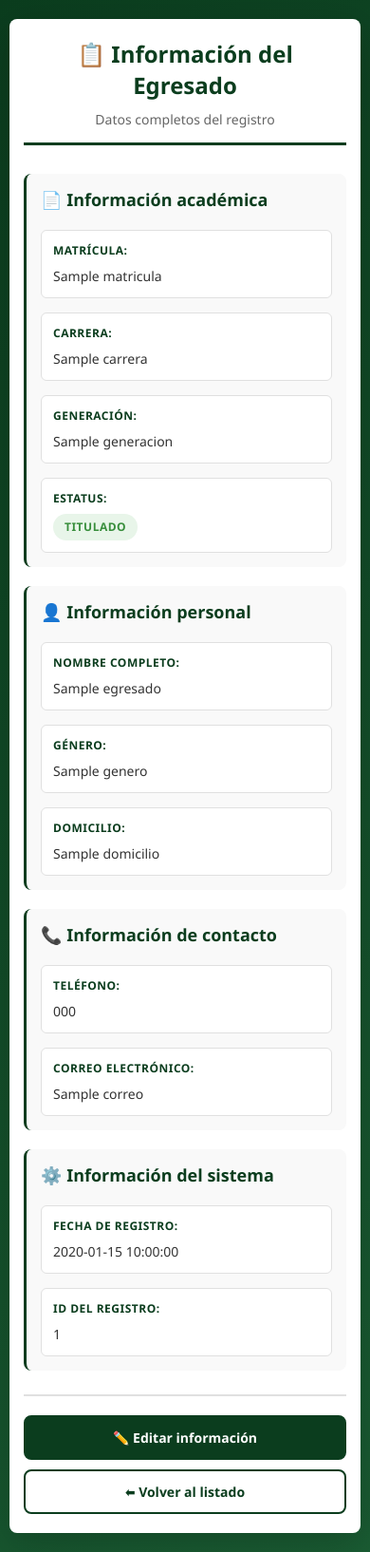
After one commit to marcoantonio2004/seguimiento_egresados, a Flask app: page /egresados/ver/1 in a window 390 px wide. The commit adds this page. Shown: the whole page at 95% size. Run offline with Flask 3, Linux system fonts and the light colour scheme; a user stored in the database is signed in; a database or web service that is not in the repository returns one stand-in record (values such as "Sample title"); some libraries are stand-ins or nearby versions.

Commit message:
update egresados

```diff
--- /dev/null
+++ b/static/css/ver_egresado.css
@@ -0,0 +1,499 @@
+/* ========================================
+   PÁGINA DE VISUALIZACIÓN DE EGRESADO
+   Estos estilos tienen prioridad sobre styles.css
+======================================== */
+
+/* Reset específico para esta página */
+.view-page * {
+    box-sizing: border-box;
+}
+
+.view-page {
+    min-height: 100vh;
+    background: linear-gradient(135deg, #0B3D1E 0%, #1a5c33 100%);
+    padding: 40px 20px;
+    display: flex;
+    justify-content: center;
+    align-items: flex-start;
+    width: 100%;
+}
+
+.view-card {
+    background: white;
+    border-radius: 12px;
+    box-shadow: 0 10px 40px rgba(0, 0, 0, 0.2);
+    max-width: 900px;
+    width: 100%;
+    padding: 40px;
+    margin: 20px auto;
+}
+
+/* ========================================
+   ENCABEZADO
+======================================== */
+
+.view-header {
+    text-align: center;
+    margin-bottom: 40px;
+    padding-bottom: 20px;
+    border-bottom: 3px solid #0B3D1E;
+}
+
+.view-header h2 {
+    color: #0B3D1E;
+    font-size: clamp(24px, 5vw, 32px);
+    margin: 0 0 10px 0;
+    font-weight: 700;
+}
+
+.view-subtitle {
+    color: #666;
+    font-size: clamp(14px, 3vw, 16px);
+    margin: 0;
+}
+
+/* ========================================
+   SECCIONES DE INFORMACIÓN
+======================================== */
+
+.info-section {
+    margin-bottom: 35px;
+    padding: 25px;
+    background: #f9f9f9;
+    border-radius: 8px;
+    border-left: 4px solid #0B3D1E;
+}
+
+.section-title {
+    color: #0B3D1E;
+    font-size: clamp(18px, 4vw, 20px);
+    margin: 0 0 20px 0;
+    font-weight: 600;
+    display: flex;
+    align-items: center;
+}
+
+/* ========================================
+   GRID DE INFORMACIÓN
+======================================== */
+
+.info-grid {
+    display: grid;
+    grid-template-columns: repeat(auto-fit, minmax(min(280px, 100%), 1fr));
+    gap: 20px;
+}
+
+.info-item {
+    display: flex;
+    flex-direction: column;
+    padding: 15px;
+    background: white;
+    border-radius: 6px;
+    border: 1px solid #e0e0e0;
+    transition: all 0.3s ease;
+}
+
+.info-item:hover {
+    box-shadow: 0 2px 8px rgba(11, 61, 30, 0.1);
+    border-color: #0B3D1E;
+}
+
+.info-item.full-width {
+    grid-column: 1 / -1;
+}
+
+.info-label {
+    font-weight: 600;
+    color: #0B3D1E;
+    font-size: clamp(12px, 2.5vw, 14px);
+    margin-bottom: 8px;
+    text-transform: uppercase;
+    letter-spacing: 0.5px;
+}
+
+.info-value {
+    color: #333;
+    font-size: clamp(14px, 3vw, 16px);
+    word-break: break-word;
+    line-height: 1.5;
+}
+
+/* ========================================
+   TABLAS RESPONSIVAS
+======================================== */
+
+.table-container {
+    width: 100%;
+    overflow-x: auto;
+    margin: 20px 0;
+    border-radius: 8px;
+    box-shadow: 0 2px 8px rgba(0, 0, 0, 0.1);
+}
+
+/* Sobrescribir estilos de tabla de styles.css */
+.view-page table {
+    width: 100%;
+    max-width: 100%;
+    margin: 0 auto;
+    border-collapse: collapse;
+    background: white;
+}
+
+.view-page table thead {
+    background-color: #0B3D1E;
+    color: white;
+}
+
+.view-page table th {
+    padding: 15px 10px;
+    text-align: left;
+    font-weight: 600;
+    font-size: clamp(13px, 2.5vw, 15px);
+    border-bottom: 2px solid #0d4d27;
+    background-color: #0B3D1E;
+    color: white;
+}
+
+.view-page table td {
+    padding: 12px 10px;
+    border-bottom: 1px solid #e0e0e0;
+    font-size: clamp(13px, 2.5vw, 15px);
+    color: #333;
+}
+
+.view-page table tbody tr:hover {
+    background-color: #f5f5f5;
+}
+
+.view-page table tbody tr:last-child td {
+    border-bottom: none;
+}
+
+/* Tabla centrada */
+.table-wrapper {
+    display: flex;
+    justify-content: center;
+    align-items: center;
+    width: 100%;
+}
+
+/* ========================================
+   BADGES DE ESTATUS
+======================================== */
+
+.badge-status {
+    display: inline-block;
+    padding: 6px 16px;
+    border-radius: 20px;
+    font-size: clamp(12px, 2.5vw, 14px);
+    font-weight: 600;
+    text-transform: uppercase;
+    letter-spacing: 0.5px;
+    white-space: nowrap;
+}
+
+.badge-status.egresado {
+    background-color: #e3f2fd;
+    color: #1976d2;
+}
+
+.badge-status.en-seguimiento {
+    background-color: #fff3e0;
+    color: #f57c00;
+}
+
+.badge-status.titulado {
+    background-color: #e8f5e9;
+    color: #388e3c;
+}
+
+/* ========================================
+   BOTONES DE ACCIÓN
+======================================== */
+
+.action-buttons {
+    display: flex;
+    gap: 15px;
+    margin-top: 40px;
+    padding-top: 30px;
+    border-top: 2px solid #e0e0e0;
+    flex-wrap: wrap;
+    justify-content: center;
+}
+
+.btn-edit,
+.btn-back {
+    flex: 1 1 auto;
+    min-width: 200px;
+    max-width: 300px;
+    padding: 14px 28px;
+    border-radius: 8px;
+    text-decoration: none;
+    text-align: center;
+    font-weight: 600;
+    font-size: clamp(14px, 3vw, 16px);
+    transition: all 0.3s ease;
+    cursor: pointer;
+    border: none;
+    display: inline-block;
+}
+
+.btn-edit {
+    background-color: #0B3D1E;
+    color: white !important;
+    border: 2px solid #0B3D1E;
+}
+
+.btn-edit:hover {
+    background-color: #0d4d27;
+    color: white !important;
+    transform: translateY(-2px);
+    box-shadow: 0 4px 12px rgba(11, 61, 30, 0.3);
+}
+
+.btn-back {
+    background-color: white;
+    color: #0B3D1E !important;
+    border: 2px solid #0B3D1E;
+}
+
+.btn-back:hover {
+    background-color: #f5f5f5;
+    color: #0B3D1E !important;
+    transform: translateY(-2px);
+    box-shadow: 0 4px 12px rgba(0, 0, 0, 0.1);
+}
+
+/* ========================================
+   RESPONSIVE - TABLETS
+======================================== */
+
+@media (max-width: 768px) {
+    .view-page {
+        padding: 20px 10px;
+    }
+
+    .view-card {
+        padding: 30px 20px;
+        margin: 10px;
+    }
+
+    .info-section {
+        padding: 20px;
+        margin-bottom: 25px;
+    }
+
+    .info-grid {
+        grid-template-columns: 1fr;
+        gap: 15px;
+    }
+
+    .action-buttons {
+        gap: 12px;
+        margin-top: 30px;
+        padding-top: 25px;
+    }
+
+    .btn-edit,
+    .btn-back {
+        min-width: 150px;
+        padding: 12px 20px;
+    }
+
+    /* Tabla responsive - scroll horizontal */
+    .table-container {
+        margin: 15px -20px;
+        width: calc(100% + 40px);
+        border-radius: 0;
+    }
+
+    table th,
+    table td {
+        padding: 10px 8px;
+        white-space: nowrap;
+    }
+}
+
+/* ========================================
+   RESPONSIVE - MÓVILES
+======================================== */
+
+@media (max-width: 480px) {
+    .view-page {
+        padding: 15px 5px;
+    }
+
+    .view-card {
+        padding: 20px 15px;
+        margin: 5px;
+        border-radius: 8px;
+    }
+
+    .view-header {
+        margin-bottom: 30px;
+        padding-bottom: 15px;
+    }
+
+    .info-section {
+        padding: 15px;
+        margin-bottom: 20px;
+        border-left-width: 3px;
+    }
+
+    .info-item {
+        padding: 12px;
+    }
+
+    .action-buttons {
+        flex-direction: column;
+        gap: 10px;
+        margin-top: 25px;
+        padding-top: 20px;
+    }
+
+    .btn-edit,
+    .btn-back {
+        width: 100%;
+        min-width: unset;
+        max-width: unset;
+        padding: 12px 20px;
+    }
+
+    .badge-status {
+        padding: 5px 12px;
+    }
+
+    /* Tabla móvil - diseño apilado */
+    .table-container {
+        margin: 15px -15px;
+        width: calc(100% + 30px);
+    }
+
+    .view-page table {
+        font-size: 13px;
+    }
+
+    .view-page table thead {
+        display: none;
+    }
+
+    .view-page table tr {
+        display: block;
+        margin-bottom: 15px;
+        border: 1px solid #e0e0e0;
+        border-radius: 8px;
+        overflow: hidden;
+    }
+
+    .view-page table td {
+        display: block;
+        text-align: right;
+        padding: 10px 15px;
+        border-bottom: 1px solid #f0f0f0;
+        position: relative;
+        padding-left: 50%;
+    }
+
+    .view-page table td::before {
+        content: attr(data-label);
+        position: absolute;
+        left: 15px;
+        top: 50%;
+        transform: translateY(-50%);
+        font-weight: 600;
+        color: #0B3D1E;
+        text-align: left;
+    }
+
+    .view-page table td:last-child {
+        border-bottom: none;
+    }
+}
+
+/* ========================================
+   RESPONSIVE - MÓVILES PEQUEÑOS
+======================================== */
+
+@media (max-width: 360px) {
+    .view-card {
+        padding: 15px 10px;
+    }
+
+    .info-section {
+        padding: 12px;
+    }
+
+    .view-header h2 {
+        margin-bottom: 8px;
+    }
+
+    .section-title {
+        margin-bottom: 15px;
+    }
+
+    .btn-edit,
+    .btn-back {
+        padding: 10px 16px;
+    }
+}
+
+/* ========================================
+   IMPRESIÓN
+======================================== */
+
+@media print {
+    .view-page {
+        background: white;
+        padding: 0;
+    }
+
+    .view-card {
+        box-shadow: none;
+        max-width: 100%;
+        padding: 20px;
+    }
+
+    .action-buttons {
+        display: none;
+    }
+
+    .info-section {
+        page-break-inside: avoid;
+        break-inside: avoid;
+    }
+
+    .view-header {
+        border-bottom: 2px solid #0B3D1E;
+    }
+
+    .view-page table {
+        page-break-inside: avoid;
+    }
+
+    .btn-edit,
+    .btn-back {
+        display: none;
+    }
+
+    .view-page a {
+        color: inherit;
+        text-decoration: none;
+    }
+}
+
+/* ========================================
+   ACCESIBILIDAD
+======================================== */
+
+@media (prefers-reduced-motion: reduce) {
+    .btn-edit,
+    .btn-back,
+    .info-item {
+        transition: none;
+    }
+
+    .btn-edit:hover,
+    .btn-back:hover {
+        transform: none;
+    }
+}
--- /dev/null
+++ b/templates/ver_egresado.html
@@ -0,0 +1,125 @@
+<!DOCTYPE html>
+<html lang="es">
+<head>
+    <meta charset="UTF-8">
+    <title>Ver Egresado</title>
+
+    <meta name="viewport" content="width=device-width, initial-scale=1.0">
+
+    <link rel="stylesheet" href="{{ url_for('static', filename='css/styles.css') }}">
+    <link rel="stylesheet" href="{{ url_for('static', filename='css/ver_egresado.css') }}">
+</head>
+<body>
+
+<div class="view-page">
+    <div class="view-card">
+
+        <div class="view-header">
+            <h2>📋 Información del Egresado</h2>
+            <p class="view-subtitle">
+                Datos completos del registro
+            </p>
+        </div>
+
+        <!-- INFORMACIÓN ACADÉMICA -->
+        <div class="info-section">
+            <h3 class="section-title">📄 Información académica</h3>
+
+            <div class="info-grid">
+                <div class="info-item">
+                    <span class="info-label">Matrícula:</span>
+                    <span class="info-value">{{ egresado.matricula }}</span>
+                </div>
+
+                <div class="info-item">
+                    <span class="info-label">Carrera:</span>
+                    <span class="info-value">{{ egresado.carrera }}</span>
+                </div>
+
+                <div class="info-item">
+                    <span class="info-label">Generación:</span>
+                    <span class="info-value">{{ egresado.generacion }}</span>
+                </div>
+
+                <div class="info-item">
+                    <span class="info-label">Estatus:</span>
+                    <span class="info-value">
+                        <span class="badge-status {{ egresado.estatus | lower | replace(' ', '-') }}">
+                            {{ egresado.estatus }}
+                        </span>
+                    </span>
+                </div>
+            </div>
+        </div>
+
+        <!-- INFORMACIÓN PERSONAL -->
+        <div class="info-section">
+            <h3 class="section-title">👤 Información personal</h3>
+
+            <div class="info-grid">
+                <div class="info-item full-width">
+                    <span class="info-label">Nombre completo:</span>
+                    <span class="info-value">{{ egresado.nombre_completo }}</span>
+                </div>
+
+                <div class="info-item">
+                    <span class="info-label">Género:</span>
+                    <span class="info-value">{{ egresado.genero or 'No especificado' }}</span>
+                </div>
+
+                <div class="info-item full-width">
+                    <span class="info-label">Domicilio:</span>
+                    <span class="info-value">{{ egresado.domicilio or 'No especificado' }}</span>
+                </div>
+            </div>
+        </div>
+
+        <!-- INFORMACIÓN DE CONTACTO -->
+        <div class="info-section">
+            <h3 class="section-title">📞 Información de contacto</h3>
+
+            <div class="info-grid">
+                <div class="info-item">
+                    <span class="info-label">Teléfono:</span>
+                    <span class="info-value">{{ egresado.telefono or 'No especificado' }}</span>
+                </div>
+
+                <div class="info-item">
+                    <span class="info-label">Correo electrónico:</span>
+                    <span class="info-value">{{ egresado.correo or 'No especificado' }}</span>
+                </div>
+            </div>
+        </div>
+
+        <!-- INFORMACIÓN DEL SISTEMA -->
+        <div class="info-section">
+            <h3 class="section-title">⚙️ Información del sistema</h3>
+
+            <div class="info-grid">
+                <div class="info-item">
+                    <span class="info-label">Fecha de registro:</span>
+                    <span class="info-value">{{ egresado.fecha_registro }}</span>
+                </div>
+
+                <div class="info-item">
+                    <span class="info-label">ID del registro:</span>
+                    <span class="info-value">{{ egresado.id }}</span>
+                </div>
+            </div>
+        </div>
+
+        <!-- BOTONES DE ACCIÓN -->
+        <div class="action-buttons">
+            <a href="{{ url_for('egresados.editar_egresado', id=egresado.id) }}" class="btn-edit">
+                ✏️ Editar información
+            </a>
+            <a href="{{ url_for('egresados.listar_egresados') }}" class="btn-back">
+                ⬅ Volver al listado
+            </a>
+        </div>
+
+    </div>
+</div>
+
+</body>
+</html>
```
Also changed, not shown: egresados.py (+21 -0 lines), static/css/egresados.css (+44 -3 lines), templates/egresados.html (+22 -0 lines).
